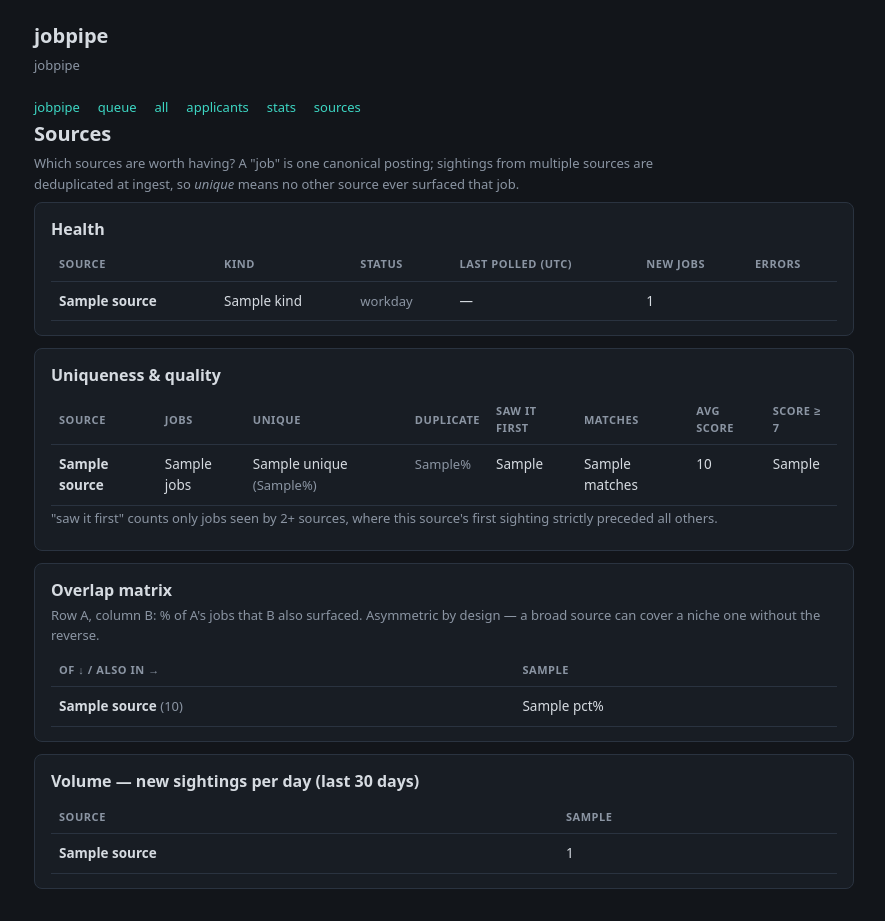
After one commit to thebutygroup/jobpipe, a Django app: template app/jobpipe/dashboard/templates/sources.html in a window 1280 px wide. The commit adds this page. Shown: the whole page, without its empty margins (196-1081 px from the left). Run offline with Django 3.2, Linux system fonts and the light colour scheme; the template is opened without the code that fills it: most values are stand-ins (such as "Sample title", 1, 10 or a date in 2020).

Commit message:
feat: source analytics + dashboard /sources page
Uniqueness %, asymmetric overlap matrix, first-seen wins, volume-per-day and
match-quality per source — all derived at read time from source_postings.
Health table shows unconfigured sources with the exact env vars to set.

Co-Authored-By: Claude Fable 5 <noreply@anthropic.com>
Claude-Session: https://claude.ai/code/session_01MQ3vHcKFiSCd1sDgcXNQ3R

```diff
--- a/app/jobpipe/dashboard/templates/base.html
+++ b/app/jobpipe/dashboard/templates/base.html
@@ -65,7 +65,7 @@ border:1px solid var(--line);border-radius:4px;padding:3px 6px}
 <body><div class="wrap">
 <h1>jobpipe</h1>
 <div class="sub">jobpipe</div>
-<nav><a href="/">jobpipe</a>{% if not hide_internal_nav %} <a href="/queue">queue</a> <a href="/all">all</a> <a href="/applicants">applicants</a> <a href="/stats">stats</a>{% endif %}</nav>
+<nav><a href="/">jobpipe</a>{% if not hide_internal_nav %} <a href="/queue">queue</a> <a href="/all">all</a> <a href="/applicants">applicants</a> <a href="/stats">stats</a> <a href="/sources">sources</a>{% endif %}</nav>
 {% block content %}{% endblock %}
 </div></body>
 </html>
--- /dev/null
+++ b/app/jobpipe/dashboard/templates/sources.html
@@ -0,0 +1,95 @@
+{% extends "base.html" %}
+{% block content %}
+<h1>Sources</h1>
+<p class="meta" style="max-width:640px">Which sources are worth having? A "job"
+is one canonical posting; sightings from multiple sources are deduplicated at
+ingest, so <em>unique</em> means no other source ever surfaced that job.</p>
+
+<div class="card">
+  <h2>Health</h2>
+  <table class="tbl">
+    <thead><tr><th>source</th><th>kind</th><th>status</th><th>last polled (UTC)</th>
+      <th>new jobs</th><th>errors</th></tr></thead>
+    <tbody>
+    {% for h in health %}
+      <tr>
+        <td data-l="source"><strong>{{ h.source }}</strong></td>
+        <td data-l="kind">{{ h.kind }}</td>
+        <td data-l="status">
+          {% if h.status == "ok" %}<span class="good">✓ ok</span>
+          {% elif h.status == "unconfigured" %}<span class="flag">unconfigured</span>
+            <div class="meta">{{ h.reason }}</div>
+          {% else %}<span class="meta">{{ h.status }}</span>{% endif %}
+        </td>
+        <td data-l="last polled">{{ h.last_polled|default:"—" }}</td>
+        <td data-l="new">{{ h.total_new }}</td>
+        <td data-l="errors">{{ h.total_errors }}</td>
+      </tr>
+    {% endfor %}
+    </tbody>
+  </table>
+</div>
+
+<div class="card">
+  <h2>Uniqueness &amp; quality</h2>
+  {% if summary %}
+  <table class="tbl">
+    <thead><tr><th>source</th><th>jobs</th><th>unique</th><th>duplicate</th>
+      <th>saw it first</th><th>matches</th><th>avg score</th><th>score ≥ 7</th></tr></thead>
+    <tbody>
+    {% for s in summary %}
+      <tr>
+        <td data-l="source"><strong>{{ s.source }}</strong></td>
+        <td data-l="jobs">{{ s.jobs }}</td>
+        <td data-l="unique">{{ s.unique }} <span class="meta">({{ s.uniqueness_pct }}%)</span></td>
+        <td data-l="duplicate"><span class="meta">{{ s.duplicate_pct }}%</span></td>
+        <td data-l="first">{{ s.first_seen_wins }}</td>
+        <td data-l="matches">{{ s.matches }}</td>
+        <td data-l="avg">{{ s.avg_score|default_if_none:"—" }}</td>
+        <td data-l="strong">{{ s.strong_matches }}</td>
+      </tr>
+    {% endfor %}
+    </tbody>
+  </table>
+  <p class="meta">"saw it first" counts only jobs seen by 2+ sources, where this
+  source's first sighting strictly preceded all others.</p>
+  {% else %}<div class="empty">No sightings recorded yet — run a poll.</div>{% endif %}
+</div>
+
+<div class="card">
+  <h2>Overlap matrix</h2>
+  {% if overlap_sources %}
+  <p class="meta">Row A, column B: % of A's jobs that B also surfaced. Asymmetric
+  by design — a broad source can cover a niche one without the reverse.</p>
+  <table class="tbl">
+    <thead><tr><th>of ↓ / also in →</th>
+      {% for s in overlap_sources %}<th>{{ s }}</th>{% endfor %}</tr></thead>
+    <tbody>
+    {% for row in overlap_rows %}
+      <tr><td><strong>{{ row.source }}</strong> <span class="meta">({{ row.total }})</span></td>
+        {% for pct in row.cells %}
+          <td>{% if pct is None %}<span class="meta">·</span>{% else %}{{ pct }}%{% endif %}</td>
+        {% endfor %}
+      </tr>
+    {% endfor %}
+    </tbody>
+  </table>
+  {% else %}<div class="empty">Nothing to compare yet.</div>{% endif %}
+</div>
+
+<div class="card">
+  <h2>Volume — new sightings per day (last 30 days)</h2>
+  {% if volume_days %}
+  <table class="tbl">
+    <thead><tr><th>source</th>{% for d in volume_days %}<th class="meta">{{ d }}</th>{% endfor %}</tr></thead>
+    <tbody>
+    {% for source, counts in volume_rows %}
+      <tr><td><strong>{{ source }}</strong></td>
+        {% for n in counts %}<td>{% if n %}{{ n }}{% else %}<span class="meta">·</span>{% endif %}</td>{% endfor %}
+      </tr>
+    {% endfor %}
+    </tbody>
+  </table>
+  {% else %}<div class="empty">No sightings in the last 30 days.</div>{% endif %}
+</div>
+{% endblock %}
--- a/app/jobpipe/dashboard/urls.py
+++ b/app/jobpipe/dashboard/urls.py
@@ -8,6 +8,7 @@ urlpatterns = [
     path("all", views.all_postings, name="all"),
     path("app/<int:app_id>", views.app_detail, name="app_detail"),
     path("stats", views.stats, name="stats"),
+    path("sources", views.sources, name="sources"),
     path("applicants", views.applicants_index, name="applicants"),
     path("onboard", views.onboard, name="onboard"),
     path("go", views.go_to_matches, name="go"),
```
Also changed, not shown: app/jobpipe/dashboard/views.py (+27 -0 lines), app/jobpipe/source_analytics.py (added, +111 -0 lines), app/tests/test_dashboard.py (+18 -0 lines), app/tests/test_source_analytics.py (added, +99 -0 lines).
